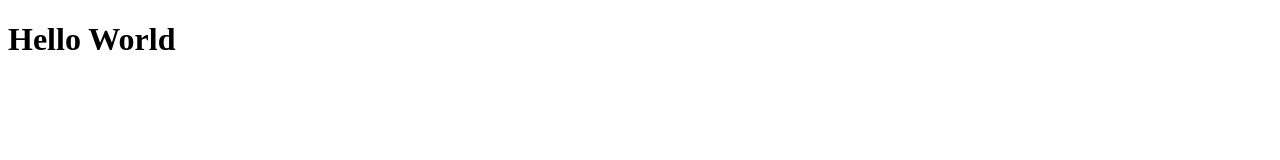
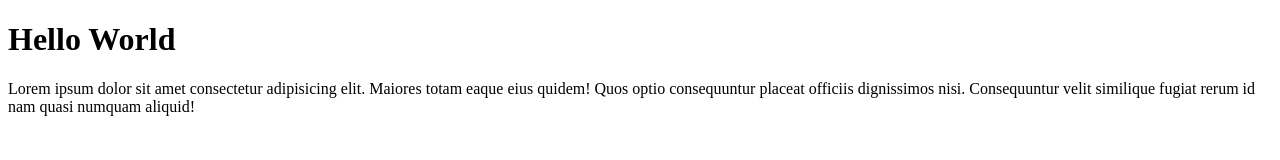
Before and after one commit to fauzan-ucng/fzn-git-test, a plain HTML site: page index.html in a window 1280 px wide. Drawn offline with Linux system fonts and the light colour scheme.

Commit message:
Menambahkan paragraf

```diff
--- a/index.html
+++ b/index.html
@@ -8,5 +8,6 @@
 </head>
 <body>
     <h1>Hello World</h1>
+    <p>Lorem ipsum dolor sit amet consectetur adipisicing elit. Maiores totam eaque eius quidem! Quos optio consequuntur placeat officiis dignissimos nisi. Consequuntur velit similique fugiat rerum id nam quasi numquam aliquid!</p>
 </body>
 </html>
```
